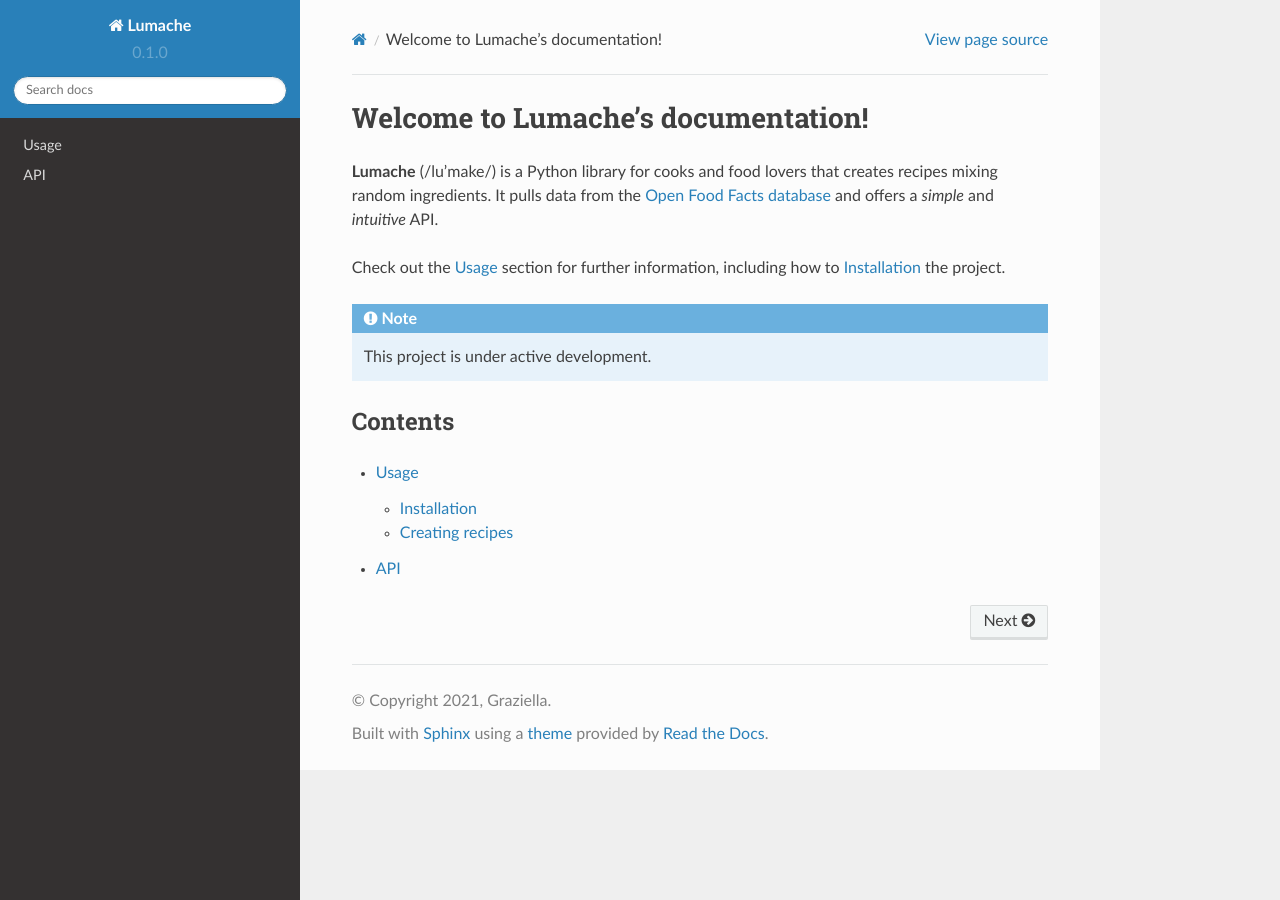
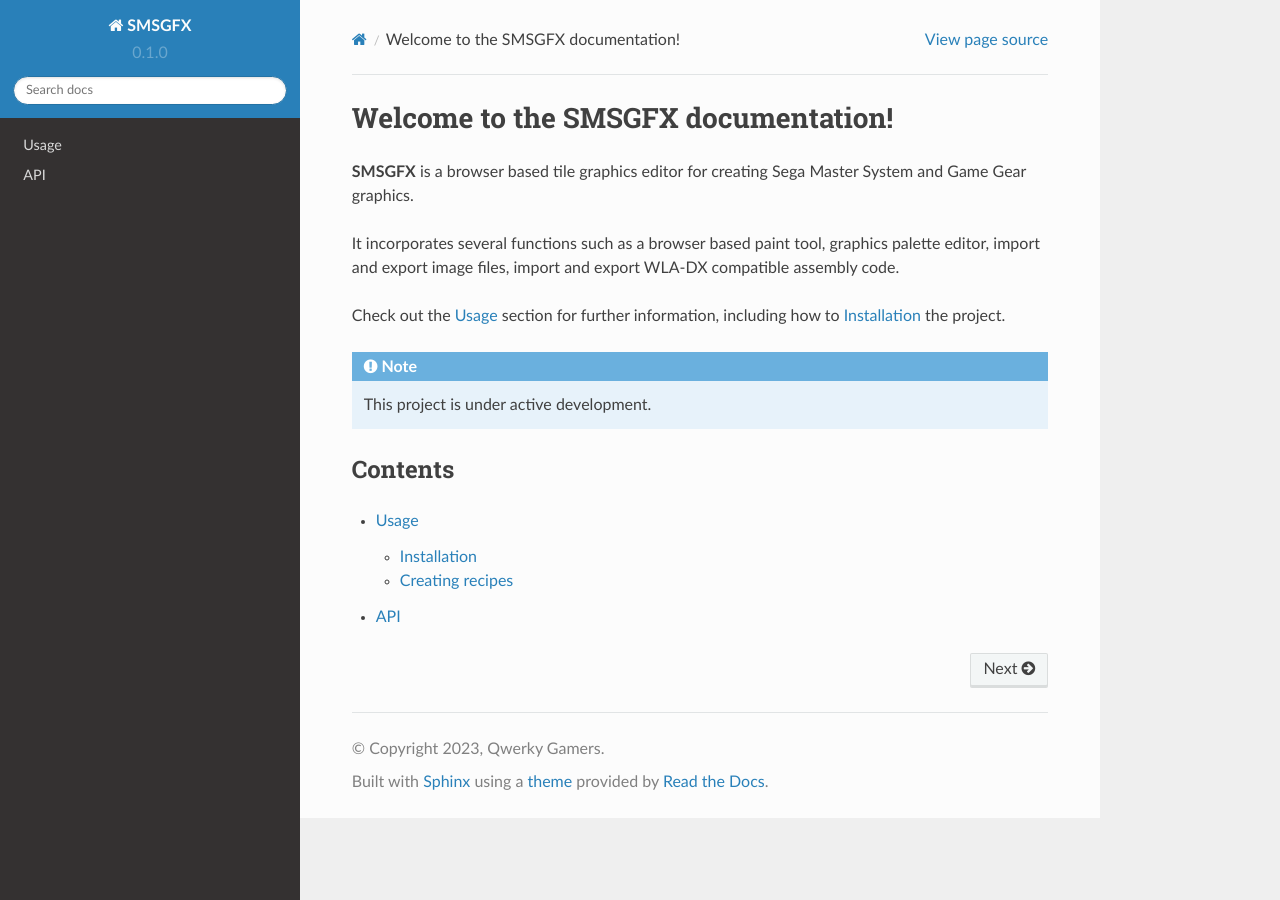
Before and after one commit to NicDoesCode/SMSGFX-docs, a Sphinx documentation site: the page built from docs/source/index.rst, in a window 1280 px wide. Built offline with Sphinx 7.4.7 and the Read the Docs theme 2.0.0, drawn with Linux system fonts in a browser that asks for light colours.

Commit message:
First update.

```diff
--- a/docs/source/conf.py
+++ b/docs/source/conf.py
@@ -2,9 +2,9 @@
 
 # -- Project information
 
-project = 'Lumache'
-copyright = '2021, Graziella'
-author = 'Graziella'
+project = 'SMSGFX'
+copyright = '2023, Qwerky Gamers'
+author = 'Nicholas Furgiuele'
 
 release = '0.1'
 version = '0.1.0'
--- a/docs/source/index.rst
+++ b/docs/source/index.rst
@@ -1,10 +1,12 @@
-Welcome to Lumache's documentation!
-===================================
+Welcome to the SMSGFX documentation!
+====================================
 
-**Lumache** (/lu'make/) is a Python library for cooks and food lovers
-that creates recipes mixing random ingredients.
-It pulls data from the `Open Food Facts database <https://world.openfoodfacts.org/>`_
-and offers a *simple* and *intuitive* API.
+**SMSGFX** is a browser based tile graphics editor for creating
+Sega Master System and Game Gear graphics.
+
+It incorporates several functions such as a browser based paint tool,
+graphics palette editor, import and export image files, import and export
+WLA-DX compatible assembly code.
 
 Check out the :doc:`usage` section for further information, including
 how to :ref:`installation` the project.
--- a/lumache.py
+++ b/lumache.py
@@ -1,5 +1,5 @@
 """
-Lumache - Python library for cooks and food lovers.
+SMSGFX - Browser based tile editor for Sega Master System and Game Gear platforms.
 """
 
 __version__ = "0.1.0"
--- a/pyproject.toml
+++ b/pyproject.toml
@@ -4,5 +4,5 @@
 
 [project]
 name = "lumache"
-authors = [{name = "Graziella", email = "graziella@lumache"}]
+authors = [{name = "Qwerky Gamers", email = "qwerky@distinctive.com.au"}]
 dynamic = ["version", "description"]
```
Also changed, not shown: README.rst (+11 -6 lines).
